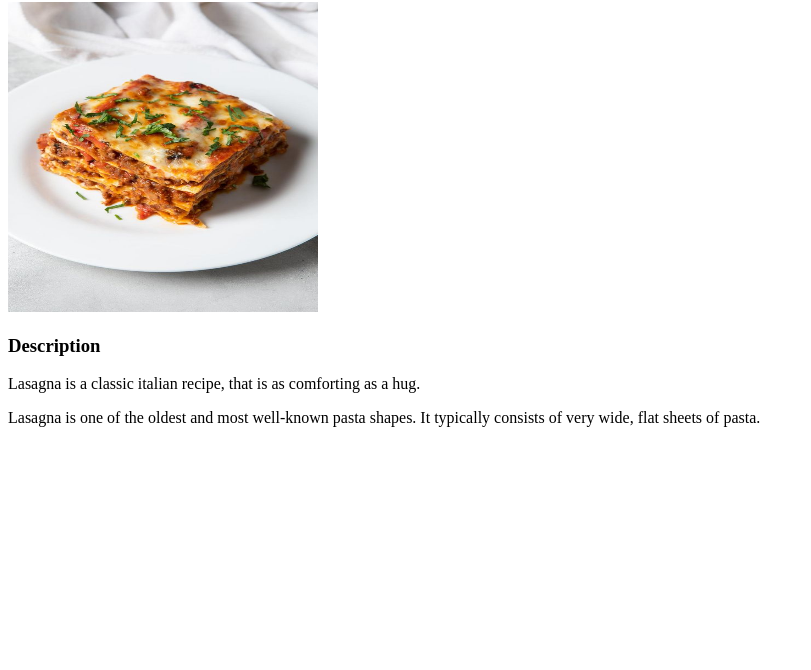
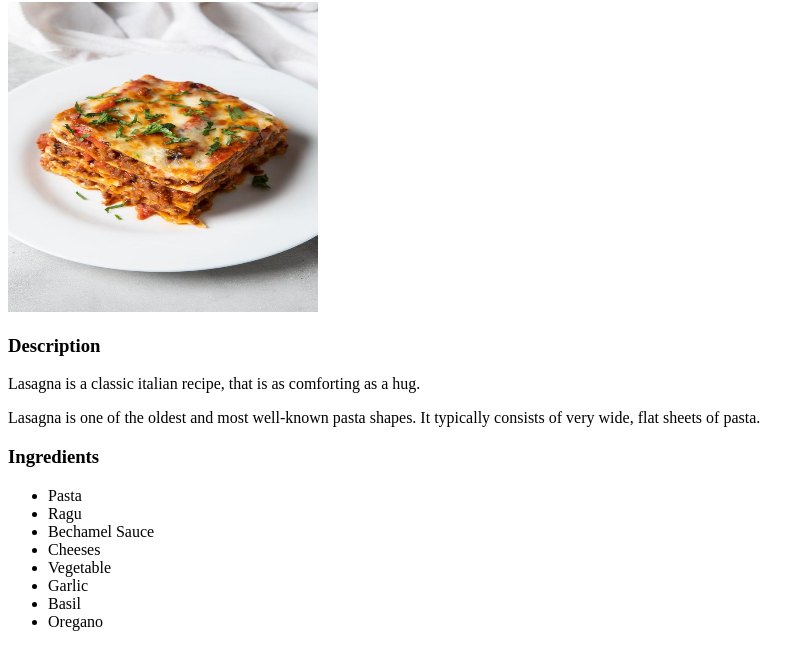
Before and after one commit to Z-K11/odin-recipes, a plain HTML site: page odin-recipes/lasagna.html in a window 1280 px wide. Shown: the part 78-748 px from the top of the page, without its empty margins (0-811 px from the left). Drawn offline with Linux system fonts and the light colour scheme.

Commit message:
Add ingredients list

```diff
--- a/odin-recipes/lasagna.html
+++ b/odin-recipes/lasagna.html
@@ -15,8 +15,16 @@
     <p>
         Lasagna is one of the oldest and most well-known pasta shapes. It typically consists of very wide, flat sheets of pasta.
     </p>
+    <h3>Ingredients</h3>
     <ul>
-
+        <li>Pasta</li>
+        <li>Ragu</li>
+        <li>Bechamel Sauce</li>
+        <li>Cheeses</li>
+        <li>Vegetable</li>
+        <li>Garlic</li>
+        <li>Basil</li>
+        <li>Oregano</li>
     </ul>
 </body>
 </html>
```
